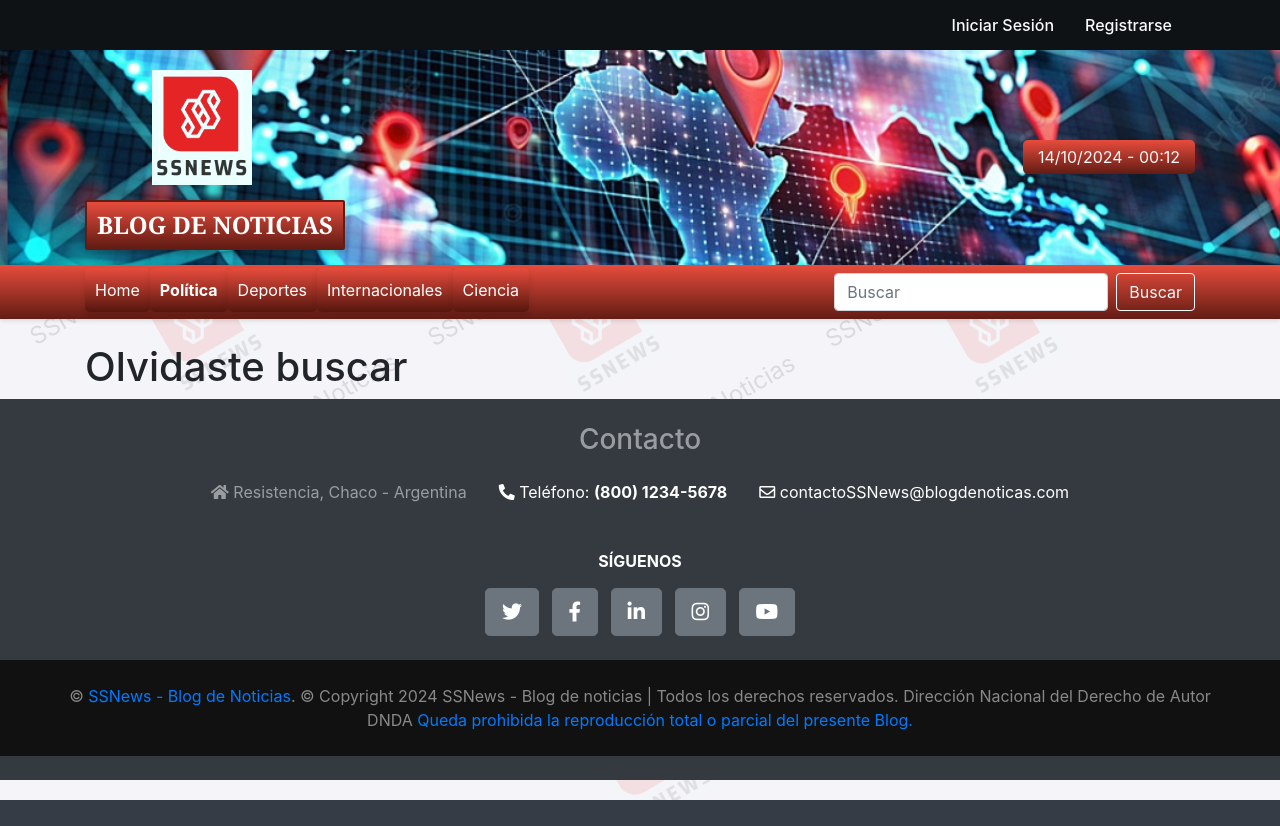
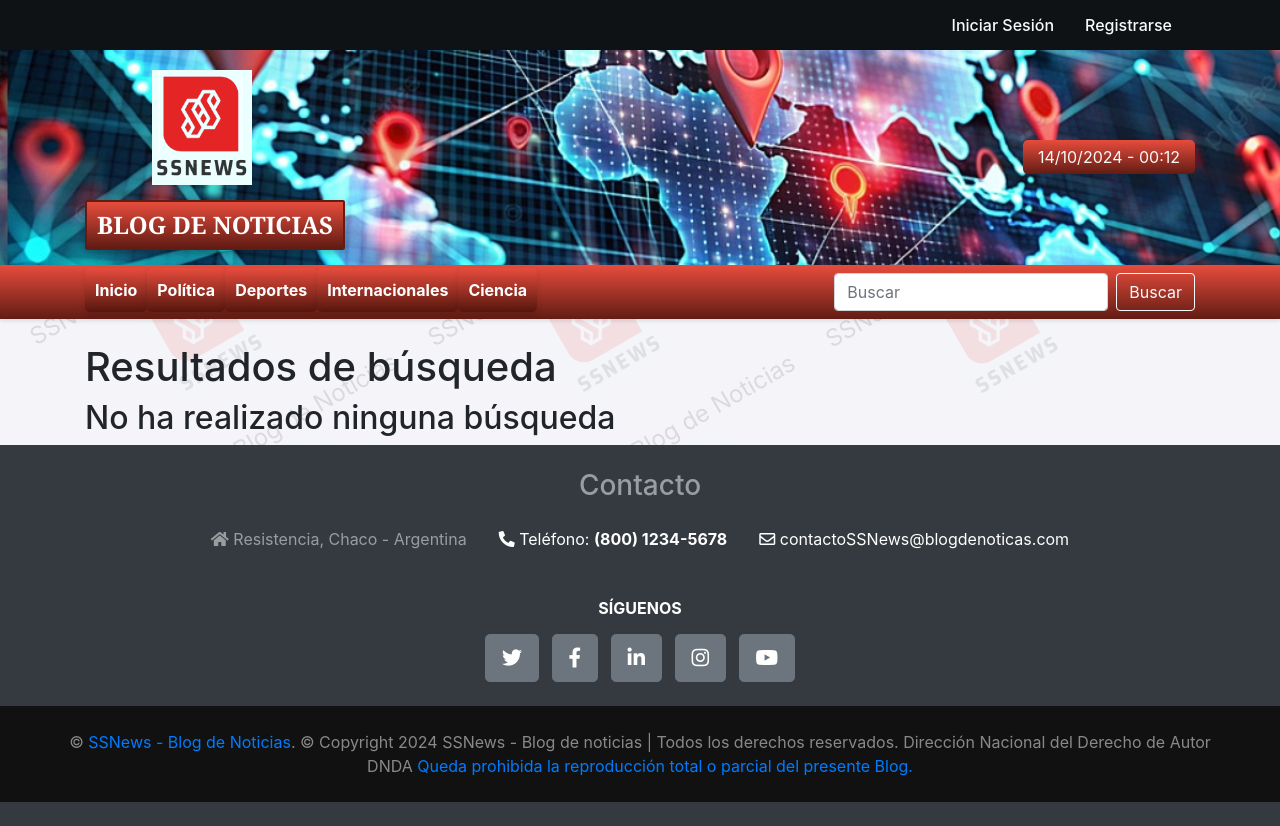
Before and after one commit to M3dioP3lo/SSNews_Blog_de_Noticias, a Django app: page /search/ in a window 1280 px wide. Before the commit the page ends 800 px from the top, so only its background shows below. Run offline with Django 3.2, Linux system fonts and the light colour scheme; some libraries are stand-ins or nearby versions.

Commit message:
Actualización completa 03, se conectó Buscar

```diff
--- a/home/templates/base.html
+++ b/home/templates/base.html
@@ -287,9 +287,11 @@
           {% if user.is_authenticated %}
           <li class="nav-item d-flex align-items-center">
             {% if user.profile.image %}
-                <img src="{{ user.profile.image.url }}" alt="{{ user.username }}" class="rounded-circle mr-2" style="width: 30px; height: 30px; object-fit: cover;">
+            <img src="{{ user.profile.image.url }}" alt="{{ user.username }}" class="rounded-circle mr-2"
+              style="width: 30px; height: 30px; object-fit: cover;">
             {% else %}
-                <img src="{% static 'default_profile_image.png' %}" alt="{{ user.username }}" class="rounded-circle mr-2" style="width: 30px; height: 30px; object-fit: cover;">
+            <img src="{% static 'default_profile_image.png' %}" alt="{{ user.username }}" class="rounded-circle mr-2"
+              style="width: 30px; height: 30px; object-fit: cover;">
             {% endif %}
             <a href="/profile/" class="nav-link text-light">{{ user.username }}</a>
           </li>
@@ -333,7 +335,11 @@
     <div class="container">
       <ul class="navbar-nav">
         <li class="nav-item">
-          <a href="{% url 'home' %}" class="customCheckBoxWrapper text-white" style="border-color: white;">Home</a>
+          <a href="{% url 'home' %}" class="customCheckBoxWrapper text-white">
+            <div class="customCheckBox">
+              <div class="inner">Inicio</div>
+            </div>
+          </a>
         </li>
         <li class="nav-item">
           <a href="{% url 'filtrar_por_categoria' 'politica' %}" class="customCheckBoxWrapper text-white">
@@ -343,19 +349,28 @@
           </a>
         </li>
         <li class="nav-item">
-          <a href="{% url 'filtrar_por_categoria' 'deportes' %}" class="customCheckBoxWrapper text-white"
-            style="border-color: white;">Deportes</a>
+          <a href="{% url 'filtrar_por_categoria' 'deportes' %}" class="customCheckBoxWrapper text-white">
+            <div class="customCheckBox">
+              <div class="inner">Deportes</div>
+            </div>
+          </a>
         </li>
         <li class="nav-item">
-          <a href="{% url 'filtrar_por_categoria' 'internacionales' %}" class="customCheckBoxWrapper text-white"
-            style="border-color: white;">Internacionales</a>
+          <a href="{% url 'filtrar_por_categoria' 'internacionales' %}" class="customCheckBoxWrapper text-white">
+            <div class="customCheckBox">
+              <div class="inner">Internacionales</div>
+            </div>
+          </a>
         </li>
         <li class="nav-item">
-          <a href="{% url 'filtrar_por_categoria' 'ciencia' %}" class="customCheckBoxWrapper text-white"
-            style="border-color: white;">Ciencia</a>
+          <a href="{% url 'filtrar_por_categoria' 'ciencia' %}" class="customCheckBoxWrapper text-white">
+            <div class="customCheckBox">
+              <div class="inner">Ciencia</div>
+            </div>
+          </a>
         </li>
       </ul>
-      <form class="d-flex" action="{% url 'search' %}" method="POST">
+      <form class="d-flex" action="{% url 'search_blogs' %}" method="POST">
         {% csrf_token %}
         <input class="form-control me-2" type="search" placeholder="Buscar" aria-label="Search" name="searched">
         <button class="btn btn-outline-light" type="submit">Buscar</button>
--- a/home/templates/search_results.html
+++ b/home/templates/search_results.html
@@ -5,17 +5,19 @@
 {% block body %}
     <h1>Resultados de búsqueda</h1>
     {% if searched %}
-        <h2>Buscaste: {{ searched }}</h2>
-        {% for blog in blogs %}
-            <div class="post-container">
-                <h3>{{ blog.title }}</h3>
-                <p>{{ blog.content|truncatewords:50 }}</p>
-                <a href="{% url 'blog_detail' blog.slug %}">Leer más</a>
-            </div>
-        {% empty %}
-            <p>No se encontraron resultados para tu búsqueda.</p>
-        {% endfor %}
+        <h2>Usted buscó: {{ searched }}</h2>
+        {% if blogs %}
+            {% for blog in blogs %}
+                <div class="post-container">
+                    <h2><a href="{% url 'blog_detail' blog.slug %}">{{ blog.titulo }}</a></h2>
+                    <p>{{ blog.contenido|truncatewords:50 }}</p>
+                    <p>Autor: {{ blog.autor }} | Fecha: {{ blog.fecha_publicacion }}</p>
+                </div>
+            {% endfor %}
+        {% else %}
+            <p>No se encontraron resultados para su búsqueda.</p>
+        {% endif %}
     {% else %}
-        <h2>No has buscado nada aún</h2>
+        <h2>No ha realizado ninguna búsqueda</h2>
     {% endif %}
 {% endblock %}
--- a/home/urls.py
+++ b/home/urls.py
@@ -6,12 +6,13 @@
 from .views import filtrar_por_categoria
 from django.conf import settings
 from django.conf.urls.static import static
+from .views import search_blogs
 
 urlpatterns = [
     path('', views.home, name="home"),
     path('blog/<slug:slug>/', views.blog_detail, name='blog_detail'),
     path('blog/<slug:slug>/edit/', views.edit_blog, name='edit_blog'),
-    path('blog/<slug:slug>/delete/', views.delete_blog_post, name='delete_blog_post'),  # Nueva línea
+    path('blog/<slug:slug>/delete/', views.delete_blog_post, name='delete_blog_post'),
     path('blog/<slug:slug>/comments/', views.blog_comments, name='blog_comments'),
     path('add_blogs/', views.add_blogs, name='add_blog'),
     path('categoria/<str:categoria>/', views.filtrar_por_categoria, name='categoria'),
@@ -20,8 +21,7 @@
     path('register/', views.register, name='register'),
     path('login/', views.login_view, name='login'),
     path('logout/', views.logout, name='logout'),
-    path('search/', views.search, name='search'),
-    path('search/', views.search_view, name='search'),
+    path('search/', search_blogs, name='search_blogs'),
     path('filtrar/<str:categoria>/', views.filtrar_por_categoria, name='filtrar_por_categoria'),
 ]
 
--- a/home/views.py
+++ b/home/views.py
@@ -118,6 +118,17 @@
     blogs = Blog.objects.filter(categoria=categoria).order_by('-fecha_publicacion')
     return render(request, 'home.html', {'blogs': blogs, 'categoria': categoria})
 
+def search_blogs(request):
+    if request.method == "POST":
+        searched = request.POST['searched']
+        blogs = Blog.objects.filter(
+            Q(titulo__icontains=searched) |
+            Q(contenido__icontains=searched)
+        )
+        return render(request, 'search_results.html', {'searched': searched, 'blogs': blogs})
+    else:
+        return render(request, 'search_results.html', {})
+
 class UpdatePostView(UpdateView):
     model = Blog
     template_name = 'edit_blog_post.html'
```
Also changed, not shown: db.sqlite3. Lines whose indentation alone changed are shown as unchanged.
